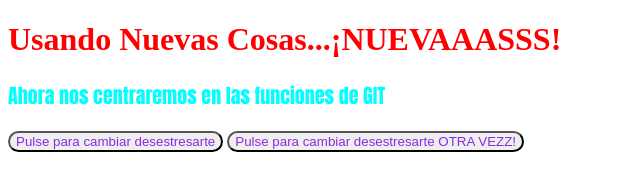
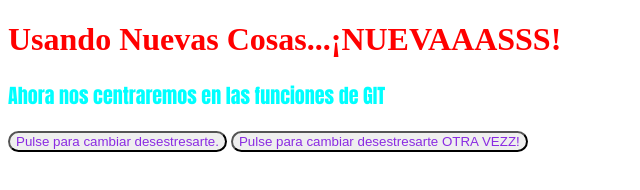
Before and after one commit to jonathanmontilla050503-afk/-mi-proyecto-web, a plain HTML site: page index.html in a window 1280 px wide. Shown: the full height of the page, 0-640 px from the left. Drawn offline with Linux system fonts and the light colour scheme; files whose address does not match are found by name.

Commit message:
guardado

```diff
--- a/index.html
+++ b/index.html
@@ -12,7 +12,7 @@
 
 <p class="parrafo">Ahora nos centraremos en las funciones de GIT</p>
 
-<button class="boton">Pulse para cambiar desestresarte</button>
+<button class="boton">Pulse para cambiar desestresarte.</button>
 <button class="boton">Pulse para cambiar desestresarte OTRA VEZZ!</button>
 </body>
 </html>
```
